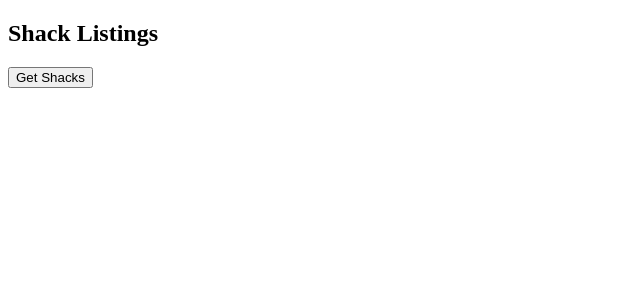
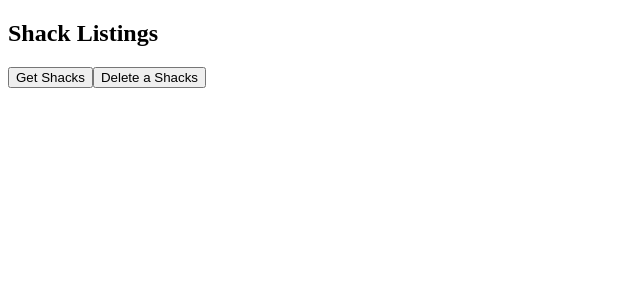
Before and after one commit to ErikOstlund/shackshop_frontend, a React (Create React App) app: page / in a window 1280 px wide. Shown: the top 300 px of the page, without its empty margins (0-640 px from the left). Built offline with nearby package versions, Linux system fonts and the light colour scheme.

Commit message:
Deleting a Listing

```diff
--- a/src/lib/api/server.ts
+++ b/src/lib/api/server.ts
@@ -1,9 +1,10 @@
-interface Body {
+interface Body<TVariables> {
 	query: string;
+	variables?: TVariables;
 }
 
 export const server = {
-	fetch: async <TData = any>(body: Body) => {
+	fetch: async <TData = any, TVariables = any>(body: Body<TVariables>) => {
 		const res = await fetch('/api', {
 			method: 'POST',
 			headers: {
--- a/src/sections/Listings/Listings.tsx
+++ b/src/sections/Listings/Listings.tsx
@@ -1,6 +1,10 @@
 import React from 'react';
 import { server } from '../../lib/api';
-import { ListingsData } from './types';
+import {
+	ListingsData,
+	DeleteListingData,
+	DeleteListingVariables
+} from './types';
 
 const LISTINGS = `
   query Listings {
@@ -18,6 +22,14 @@
   }
 `;
 
+const DELETE_LISTING = `
+  mutation DeleteListing($id: ID!) {
+    deleteListing(id: $id) {
+      id
+    }
+  }
+`;
+
 interface Props {
 	title: string;
 }
@@ -29,10 +41,24 @@
 		console.log(data);
 	};
 
+	const deleteListing = async () => {
+		const { data } = await server.fetch<
+			DeleteListingData,
+			DeleteListingVariables
+		>({
+			query: DELETE_LISTING,
+			variables: {
+				id: '6241184892f819fab8ab3d09'
+			}
+		});
+		console.log(data);
+	};
+
 	return (
 		<div>
 			<h2>{title}</h2>
 			<button onClick={fetchListings}>Get Shacks</button>
+			<button onClick={deleteListing}>Delete a Shacks</button>
 		</div>
 	);
 };
```
Also changed, not shown: src/sections/Listings/types.ts (+8 -0 lines).
